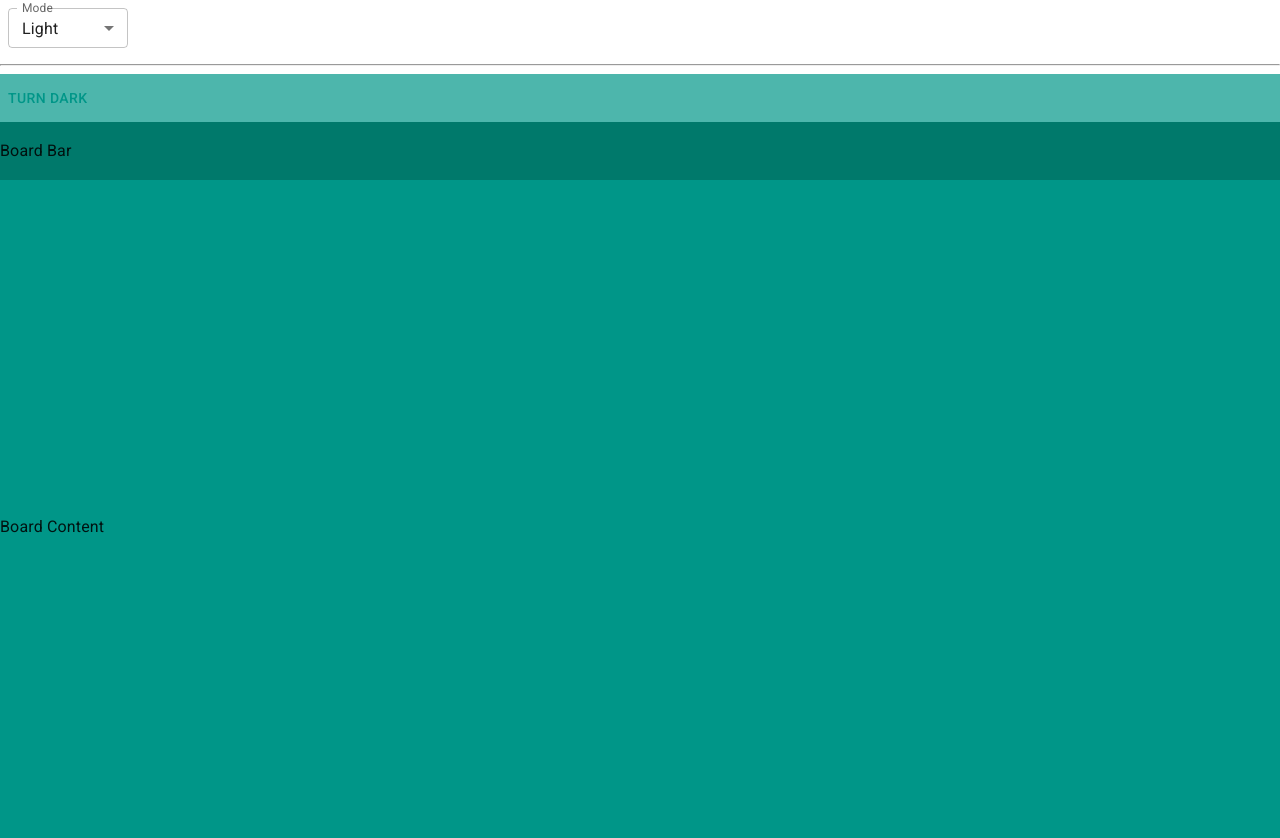
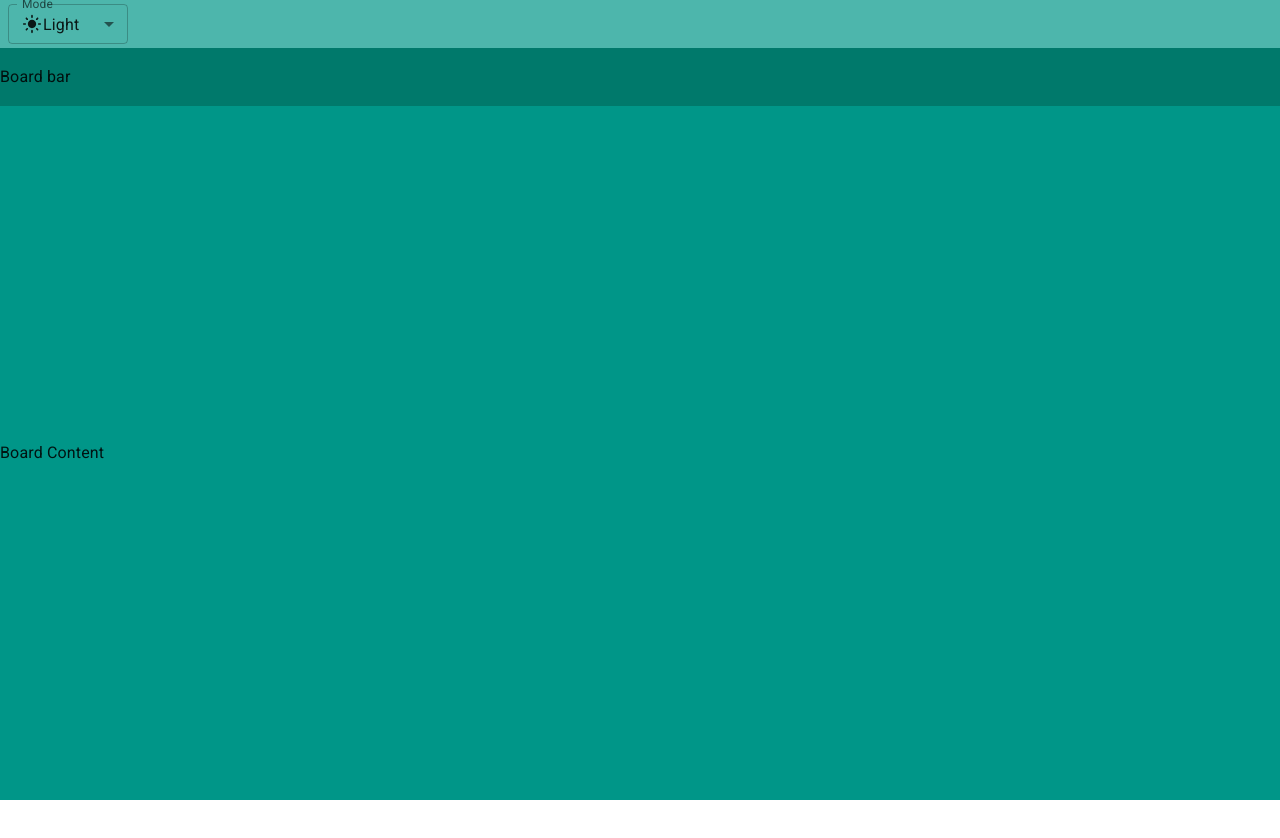
Before and after one commit to NguyenThanhToan903/trello-web, a React (Vite) app: page / in a window 1280 px wide. Shown: the top 838 px of the page. After the commit the page ends 800 px from the top, so only its background shows below. Built offline with nearby package versions, Linux system fonts and the light colour scheme.

Commit message:
Refactor Project Structure

```diff
--- a/src/App.jsx
+++ b/src/App.jsx
@@ -1,101 +1,11 @@
-import Container from "@mui/material/Container";
-import Box from "@mui/material/Box";
-import Button from "@mui/material/Button";
-// import useMediaQuery from "@mui/material/useMediaQuery";
-import { useColorScheme } from "@mui/material/styles";
-import InputLabel from "@mui/material/InputLabel";
-import MenuItem from "@mui/material/MenuItem";
-import FormControl from "@mui/material/FormControl";
-import Select from "@mui/material/Select";
+import Board from "./pages/Boards/_id";
 
-function ModeSelect() {
-  const { mode, setMode } = useColorScheme();
-
-  const handleChange = (event) => {
-    const selectedMode = event.target.value;
-    setMode(selectedMode);
-    // if (selectRef.current) {
-    //   selectRef.current.blur(); // Bỏ focus sau khi chọn
-    // }
-    // setAge(event.target.value);
-  };
-
-  return (
-    <FormControl sx={{ m: 1, minWidth: 120 }} size="small">
-      <InputLabel id="label-select-dark-light-mode">Mode</InputLabel>
-      <Select
-        labelId="label-select-dark-light-mode"
-        id="select-dark-light-mode"
-        value={mode}
-        label="Age"
-        // variant="outlined" // or "filled" or "standard"
-        // disableUnderline // Thêm dòng này
-        // InputProps={{ disableUnderline: true }} // Thêm dòng này
-        onChange={handleChange}
-      >
-        <MenuItem value="light">Light</MenuItem>
-        <MenuItem value="dark">Dark</MenuItem>
-        <MenuItem value="system">System</MenuItem>
-      </Select>
-    </FormControl>
-  );
-}
-
-function ModeToggle() {
-  const { mode, setMode } = useColorScheme();
-  // const prefersDarkMode = useMediaQuery("(prefers-color-scheme: dark)");
-  return (
-    <Button
-      onClick={() => {
-        setMode(mode === "light" ? "dark" : "light");
-      }}
-    >
-      {mode === "light" ? "Turn dark" : "Turn light"}
-    </Button>
-  );
-}
-// import theme from "./theme";
 function App() {
   return (
     <>
-      <ModeSelect />
-      <hr />
-      <Container disableGutters maxWidth={false} sx={{ height: "100vh" }}>
-        <Box
-          sx={{
-            backgroundColor: "primary.light",
-            width: "100%",
-            height: (theme) => theme.trelloCustom.appBarHeight,
-            display: "flex",
-            alignItems: "center",
-          }}
-        >
-          <ModeToggle />
-        </Box>
-        <Box
-          sx={{
-            backgroundColor: "primary.dark",
-            width: "100%",
-            height: (theme) => theme.trelloCustom.boardBarHeight,
-            display: "flex",
-            alignItems: "center",
-          }}
-        >
-          Board Bar
-        </Box>
-        <Box
-          sx={{
-            backgroundColor: "primary.main",
-            width: "100%",
-            height: (theme) =>
-              `calc(100vh - (${theme.trelloCustom.appBarHeight} + ${theme.trelloCustom.boardBarHeight}) )`,
-            display: "flex",
-            alignItems: "center",
-          }}
-        >
-          Board Content
-        </Box>
-      </Container>
+      {/* React Router Dom /boards /boards/{board_id} */}
+      {/* Board Details */}
+      <Board />
     </>
   );
 }
--- /dev/null
+++ b/src/components/AppBar/index.jsx
@@ -0,0 +1,19 @@
+import Box from "@mui/material/Box";
+import ModeSelect from "../ModeSelect";
+function AppBar() {
+  return (
+    <Box
+      sx={{
+        backgroundColor: "primary.light",
+        height: (theme) => theme.trelloCustom.appBarHeight,
+        width: "100%",
+        display: "flex",
+        alignItems: "center",
+      }}
+    >
+      <ModeSelect />
+    </Box>
+  );
+}
+
+export default AppBar;
--- a/src/components/ModeSelect/index.jsx
+++ b/src/components/ModeSelect/index.jsx
@@ -1,33 +1,52 @@
-import * as React from "react";
-import { ThemeProvider, createTheme } from "@mui/material/styles";
-const ColorModeContext = React.createContext({ toggleColorMode: () => {} });
+import DarkModeOutLinedIcon from "@mui/icons-material/DarkModeOutLined";
+import LightModeIcon from "@mui/icons-material/LightMode";
+import SettingsBrightnessIcon from "@mui/icons-material/SettingsBrightness";
+import Box from "@mui/material/Box";
+import FormControl from "@mui/material/FormControl";
+import InputLabel from "@mui/material/InputLabel";
+import MenuItem from "@mui/material/MenuItem";
+import Select from "@mui/material/Select";
+import { useColorScheme } from "@mui/material/styles";
 
-export default function ToggleColorMode() {
-  const [mode, setMode] = React.useState("light");
-  const colorMode = React.useMemo(
-    () => ({
-      toggleColorMode: () => {
-        setMode((prevMode) => (prevMode === "light" ? "dark" : "light"));
-      },
-    }),
-    []
-  );
+function ModeSelect() {
+  const { mode, setMode } = useColorScheme();
 
-  const theme = React.useMemo(
-    () =>
-      createTheme({
-        palette: {
-          mode,
-        },
-      }),
-    [mode]
-  );
+  const handleChange = (event) => {
+    const selectedMode = event.target.value;
+    setMode(selectedMode);
+  };
 
   return (
-    <ColorModeContext.Provider value={colorMode}>
-      <ThemeProvider theme={theme}>
-        <MyApp />
-      </ThemeProvider>
-    </ColorModeContext.Provider>
+    <FormControl sx={{ m: 1, minWidth: 120 }} size="small">
+      <InputLabel id="label-select-dark-light-mode">Mode</InputLabel>
+      <Select
+        labelId="label-select-dark-light-mode"
+        id="select-dark-light-mode"
+        value={mode}
+        label="Age"
+        onChange={handleChange}
+      >
+        <MenuItem value="light">
+          <Box style={{ display: "flex", alignItems: "center", gap: 1 }}>
+            <LightModeIcon fontSize="small" />
+            Light
+          </Box>
+        </MenuItem>
+        <MenuItem value="dark">
+          <Box sx={{ display: "flex", alignItems: "center", gap: 1 }}>
+            <DarkModeOutLinedIcon fontSize="small" />
+            Dark
+          </Box>
+        </MenuItem>
+        <MenuItem value="system">
+          <Box style={{ display: "flex", alignItems: "center", gap: 1 }}>
+            <SettingsBrightnessIcon fontSize="small" />
+            System
+          </Box>
+        </MenuItem>
+      </Select>
+    </FormControl>
   );
 }
+
+export default ModeSelect;
--- a/src/main.jsx
+++ b/src/main.jsx
@@ -1,8 +1,8 @@
+import CssBaseline from "@mui/material/CssBaseline";
+import { Experimental_CssVarsProvider as CssVarsProvider } from "@mui/material/styles";
 import React from "react";
 import ReactDOM from "react-dom/client";
 import App from "./App.jsx";
-import CssBaseline from "@mui/material/CssBaseline";
-import { Experimental_CssVarsProvider as CssVarsProvider } from "@mui/material/styles";
 import theme from "./theme.js";
 
 ReactDOM.createRoot(document.getElementById("root")).render(
--- /dev/null
+++ b/src/pages/Boards/BoardBar/index.jsx
@@ -0,0 +1,19 @@
+import Box from "@mui/material/Box";
+
+function BoardBar() {
+  return (
+    <Box
+      sx={{
+        backgroundColor: "primary.dark",
+        height: (theme) => theme.trelloCustom.boardBarHeight,
+        width: "100%",
+        display: "flex",
+        alignItems: "center",
+      }}
+    >
+      Board bar
+    </Box>
+  );
+}
+
+export default BoardBar;
--- /dev/null
+++ b/src/pages/Boards/BoardContent/index.jsx
@@ -0,0 +1,20 @@
+import Box from "@mui/material/Box";
+
+function BoardContent() {
+  return (
+    <Box
+      sx={{
+        backgroundColor: "primary.main",
+        height: (theme) =>
+          `calc(100vh - (${theme.trelloCustom.appBarHeight} + ${theme.trelloCustom.boardBarHeight}))`,
+        width: "100%",
+        display: "flex",
+        alignItems: "center",
+      }}
+    >
+      Board Content
+    </Box>
+  );
+}
+
+export default BoardContent;
--- a/src/pages/Boards/_id.jsx
+++ b/src/pages/Boards/_id.jsx
@@ -1 +1,18 @@
 // Boards details
+import Container from "@mui/material/Container";
+
+import AppBar from "../../components/AppBar";
+import BoardBar from "./BoardBar";
+import BoardContent from "./BoardContent";
+
+function Board() {
+  return (
+    <Container disableGutters maxWidth={false} sx={{ height: "100vh" }}>
+      <AppBar />
+      <BoardBar />
+      <BoardContent />
+    </Container>
+  );
+}
+
+export default Board;
--- a/src/theme.js
+++ b/src/theme.js
@@ -1,4 +1,4 @@
-import { teal, deepOrange, cyan, orange } from "@mui/material/colors";
+import { cyan, deepOrange, orange, teal } from "@mui/material/colors";
 import { experimental_extendTheme as extendTheme } from "@mui/material/styles";
 
 const theme = extendTheme({
```
